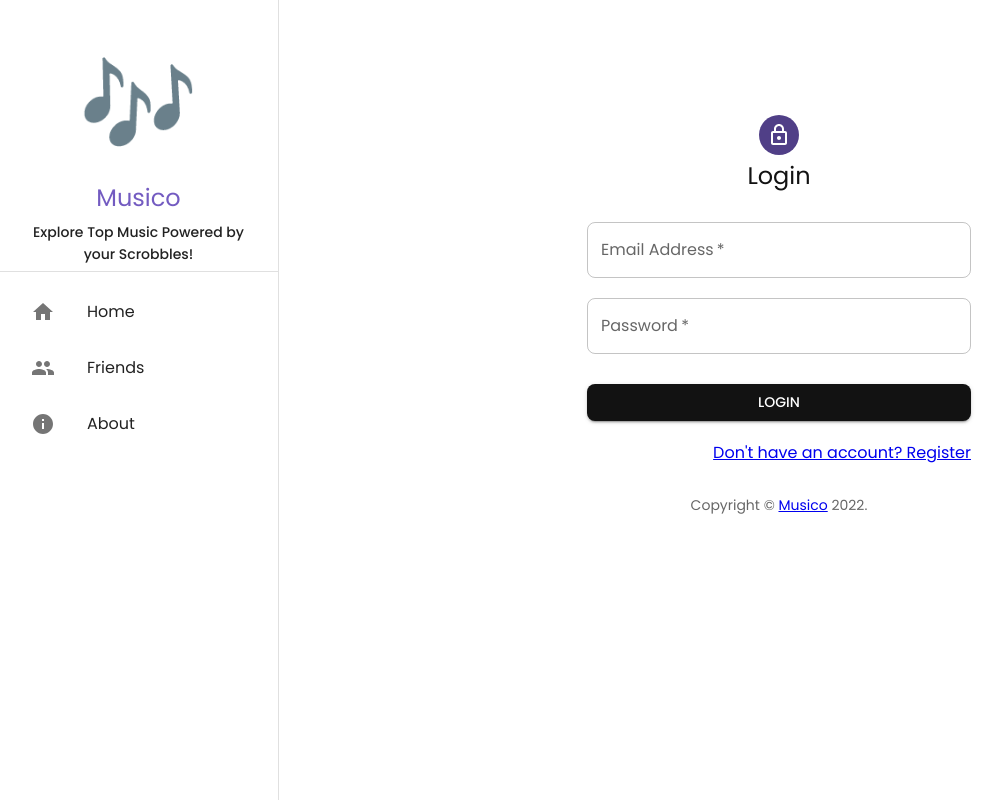
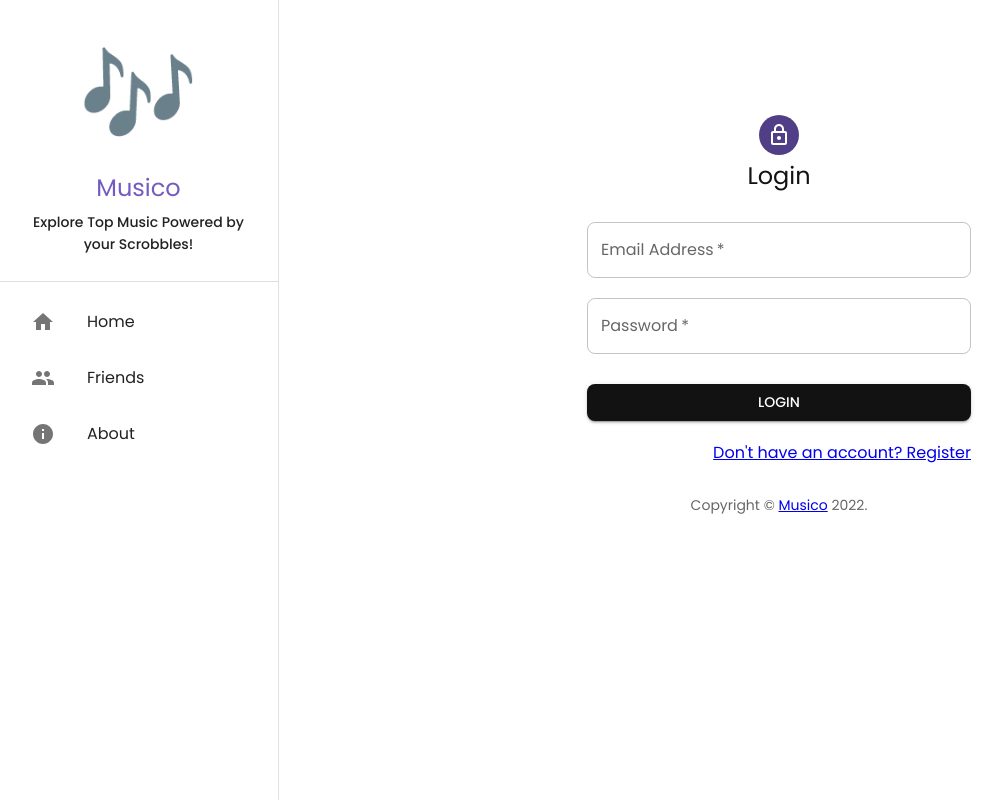
Before and after one commit to heyanurag/musico-frontend, a React (Vite) app: page /login in a window 1280 px wide. Shown: the whole page, without its empty margins (1-1004 px from the left). Built offline with nearby package versions, Linux system fonts and the light colour scheme; a web font is replaced by a local one.

Commit message:
Fix: improve header styling

```diff
--- a/src/components/Header.jsx
+++ b/src/components/Header.jsx
@@ -1,5 +1,5 @@
 import { forwardRef, useState, useMemo } from "react";
-import { NavLink, useLocation } from "react-router-dom";
+import { NavLink } from "react-router-dom";
 import AppBar from "@mui/material/AppBar";
 import Box from "@mui/material/Box";
 import CssBaseline from "@mui/material/CssBaseline";
@@ -45,8 +45,6 @@ const useStyles = makeStyles((theme) => ({
 const Header = (props) => {
   const styles = useStyles();
 
-  const location = useLocation();
-
   const { window } = props;
   const [mobileOpen, setMobileOpen] = useState(false);
 
@@ -73,8 +71,8 @@ const Header = (props) => {
 
   const drawer = (
     <div>
-      <Box sx={{ px: 2 }}>
-        <Typography align="center" variant="h1" pt={5}>
+      <Box sx={{ p: 2 }}>
+        <Typography align="center" variant="h1" pt={2}>
           🎶
         </Typography>
         <Typography
```
